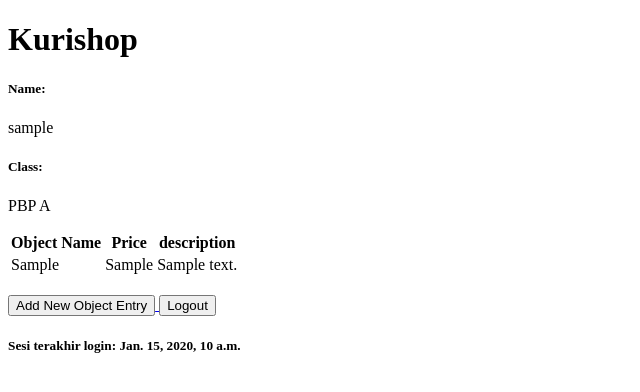
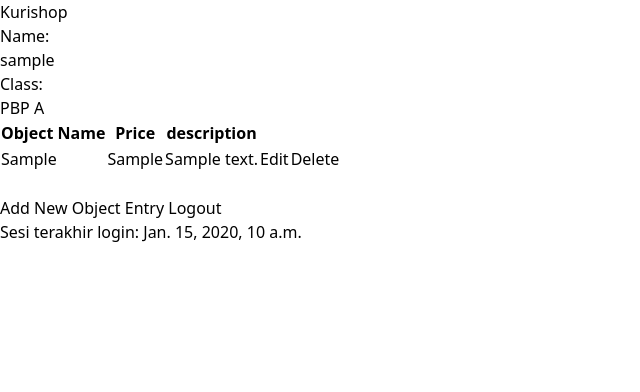
Before and after one commit to IkrizzRama/KuriShop, a Django app: page / in a window 1280 px wide. Shown: the top 392 px of the page, without its empty margins (0-640 px from the left). Run offline with Django 5.2, Linux system fonts and the light colour scheme; a user stored in the database is signed in; tables that the repository leaves empty hold one stand-in row (values such as "Sample post"); some libraries are stand-ins or nearby versions.

Commit message:
Add edit and delete object

```diff
--- a/main/templates/base.html
+++ b/main/templates/base.html
@@ -5,8 +5,9 @@
     <meta charset="UTF-8" />
     <meta name="viewport" content="width=device-width, initial-scale=1.0" />
     {% block meta %} {% endblock meta %}
+    <script src="https://cdn.tailwindcss.com"></script>
+    <link rel="stylesheet" href="{% static 'css/global.css' %}"/>
   </head>
-
   <body>
     {% block content %} {% endblock content %}
   </body>
--- a/main/templates/main.html
+++ b/main/templates/main.html
@@ -27,7 +27,21 @@
     <td>{{object_entry.price}}</td>
     <td>{{object_entry.description}}</td>
 
-  </tr>
+    <td>
+      <a href="{% url 'main:edit_object' object_entry.pk %}">
+          <button>
+              Edit
+          </button>
+      </a>
+  </td>
+  <td>
+    <a href="{% url 'main:delete_object' object_entry.pk %}">
+        <button>
+            Delete
+        </button>
+    </a>
+</td>
+</tr>
   {% endfor %}
 </table>
 {% endif %}
--- a/main/urls.py
+++ b/main/urls.py
@@ -1,5 +1,5 @@
 from django.urls import path
-from main.views import show_main, create_object_entry, show_xml, show_json, show_xml_by_id, show_json_by_id, register, login_user, logout_user
+from main.views import show_main, create_object_entry, show_xml, show_json, show_xml_by_id, show_json_by_id, register, login_user, logout_user, edit_object,delete_object
 
 app_name = 'main'
 
@@ -13,4 +13,6 @@ urlpatterns = [
     path('register/', register, name='register'),
     path('login/', login_user, name='login'),
     path('logout/', logout_user, name='logout'),
+    path('edit-mood/<uuid:id>', edit_object, name='edit_object'),
+    path('delete/<uuid:id>', delete_object, name='delete_object'),
 ]
--- a/main/views.py
+++ b/main/views.py
@@ -40,6 +40,29 @@ def create_object_entry(request):
 
     context = {'form': form}
     return render(request, "create_object_entry.html", context)
+
+def edit_object(request, id):
+    # Get object entry berdasarkan id
+    object = objectEntry.objects.get(pk = id)
+
+    # Set object entry sebagai instance dari form
+    form = ObjectEntryForm(request.POST or None, instance=object)
+
+    if form.is_valid() and request.method == "POST":
+        # Simpan form dan kembali ke halaman awal
+        form.save()
+        return HttpResponseRedirect(reverse('main:show_main'))
+
+    context = {'form': form}
+    return render(request, "edit_mood.html", context)
+
+def delete_object(request, id):
+    # Get object berdasarkan id
+    object = objectEntry.objects.get(pk = id)
+
+    object.delete()
+    # Kembali ke halaman awal
+    return HttpResponseRedirect(reverse('main:show_main'))
 
 def register(request):
     form = UserCreationForm()
```
Also changed, not shown: main/templates/edit_object.html (added, +22 -0 lines), .github/workflows/push.yml (added), README.md.
